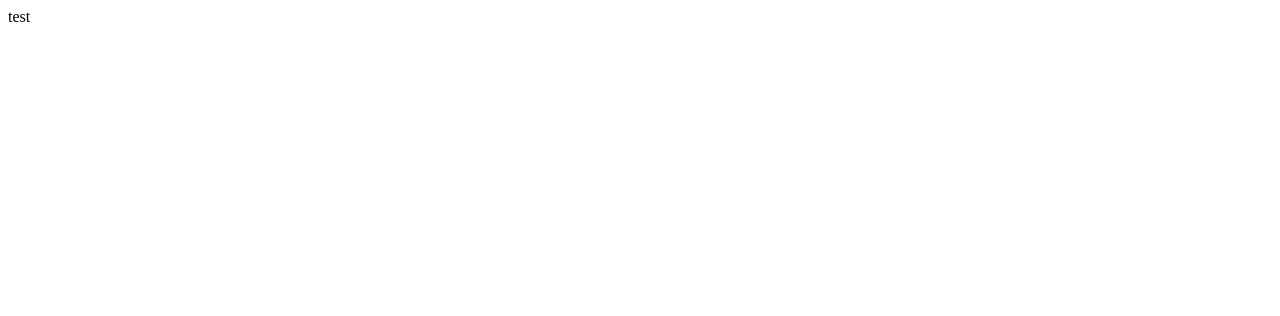
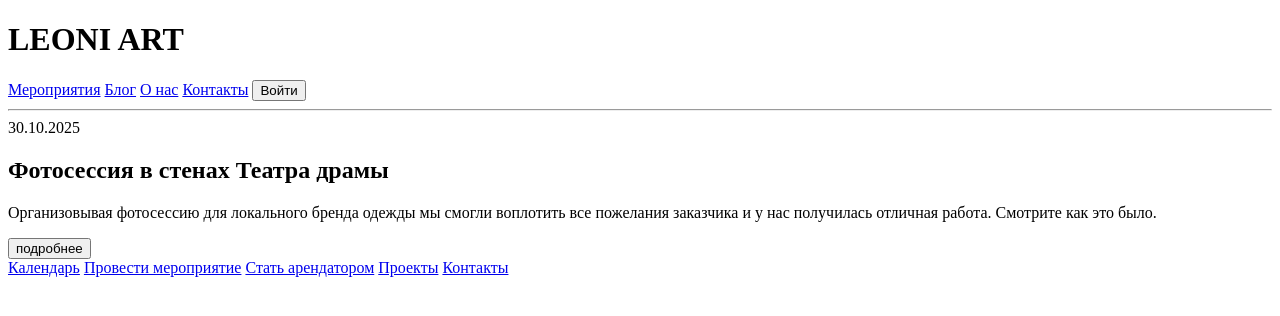
Before and after one commit to BESikaNET/BESikaNET.github.io, a plain HTML site: page index.html in a window 1280 px wide. Drawn offline with Linux system fonts and the light colour scheme.

Commit message:
Выполнил задание 1-4 первого модуля

```diff
--- a/index.html
+++ b/index.html
@@ -1,4 +1,55 @@
-<!DOCTYPE html>
-<html>
-    test
+<!DOCTYPE html> <!-- Указывайте Doctype -->
+<html lang="ru"> <!-- Указывайте язык документа -->
+<head>
+  <meta charset="UTF-8"> <!-- Указывайте кодировку -->
+  <title>LEONI ART — Главная</title> <!-- Заголовок страницы -->
+</head>
+<body>
+  <!-- Шапка сайта -->
+  <header>
+    <!-- Логотип -->
+    <div class="logo">
+      <h1>LEONI ART</h1>
+    </div>
+
+    <!-- Навигационное меню -->
+    <nav>
+
+      <a href="#">Мероприятия</a>
+      <a href="#">Блог</a>
+      <a href="#">О нас</a>
+      <a href="#">Контакты</a>
+      <button class="card-auth">Войти</button>
+    </nav>
+
+  </header>
+
+  <!-- Основное содержимое -->
+<main>
+        <div class="card">
+            <div class="card-header">
+                <hr class="card-divider">
+                <div class="card-date">30.10.2025</div>
+            </div>
+            <div class="card-content">
+                <h2 class="card-title">Фотосессия в стенах Театра драмы</h2>
+                <p class="card-description">
+                    Организовывая фотосессию для локального бренда
+                    одежды мы смогли воплотить все пожелания заказчика и у
+                    нас получилась отличная работа. Смотрите как это было.
+                </p>
+                <button class="card-button"> подробнее</button>
+            </div>
+        </div>
+    </main>
+
+  <!-- Информация внизу -->
+  <footer>
+    <a href="#">Календарь</a>
+    <a href="#">Провести мероприятие</a>
+    <a href="#">Стать арендатором</a>
+    <a href="#">Проекты</a>
+    <a href="#">Контакты</a>
+  </footer>
+</body>
 </html>
```
Also changed, not shown: simple.html (+1 -1 lines).
